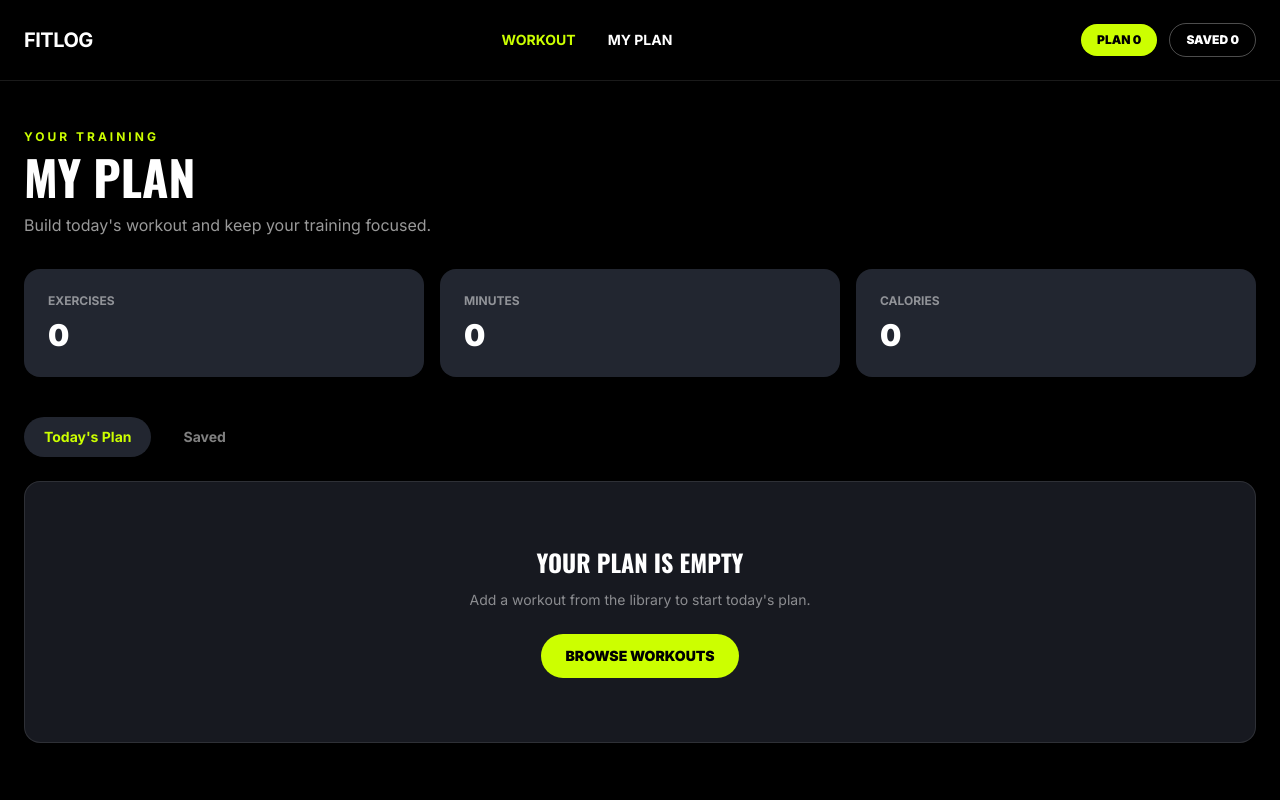
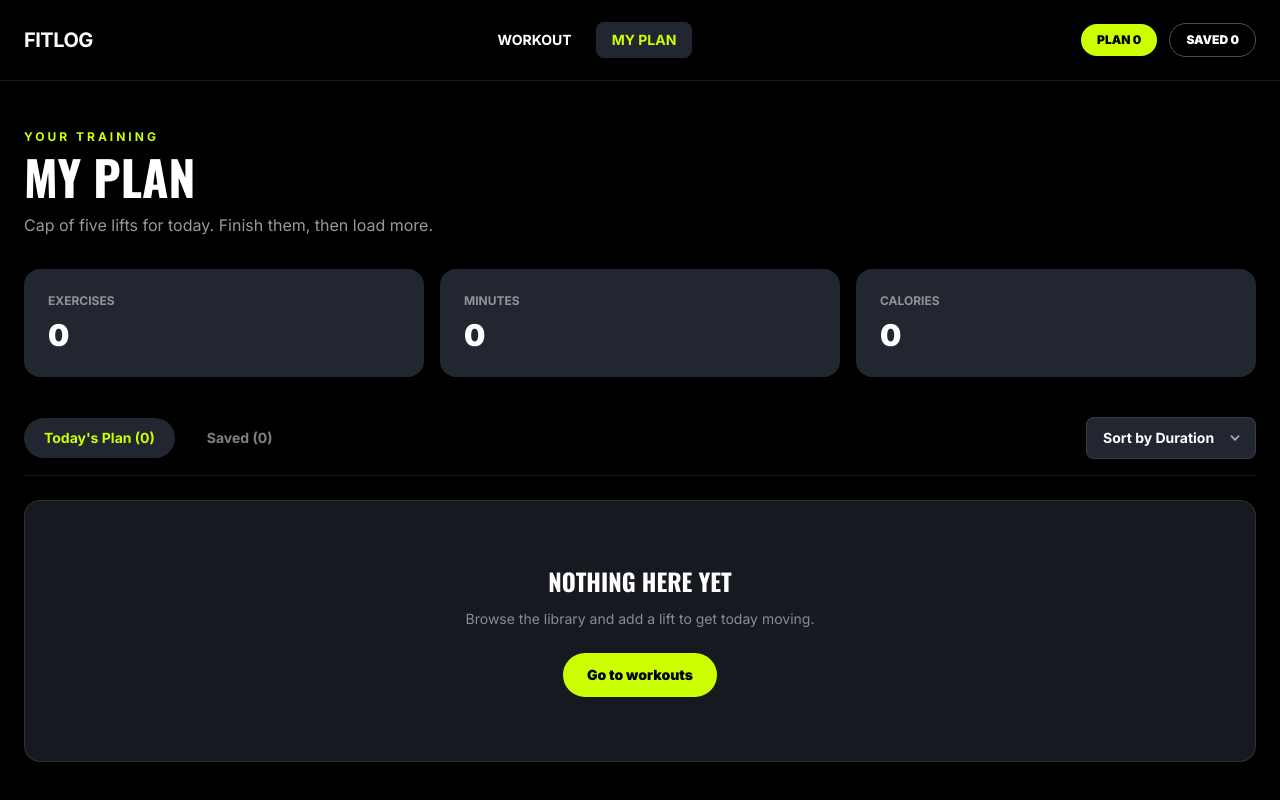
Before and after one commit to nafisanahin/assignment6, a Next.js app: page /my-plan in a window 1280 px wide. Shown: the top 800 px of the page. Built offline with nearby package versions, Linux system fonts and the light colour scheme.

Commit message:
update workout section

```diff
--- a/app/components/Navbar.tsx
+++ b/app/components/Navbar.tsx
@@ -1,12 +1,14 @@
 "use client";
 
 import { useState } from "react";
+import { usePathname } from "next/navigation";
 import { HiMenu, HiX } from "react-icons/hi";
 import { usePlan } from "../context/PlanContext";
 
 export default function Navbar() {
   const [menuOpen, setMenuOpen] = useState(false);
-  const { plan } = usePlan();
+  const pathname = usePathname();
+  const { plan, saved } = usePlan();
 
   return (
     <nav className="border-b border-white/10 bg-black">
@@ -17,14 +19,25 @@ export default function Navbar() {
         </div>
 
         {/* Desktop Navigation */}
-        <div className="hidden items-center gap-8 md:flex">
-          <a href="/" className="text-sm font-bold text-[#CCFF00]">
+        <div className="hidden items-center gap-2 md:flex">
+          <a
+            href="/"
+            className={`rounded-lg px-4 py-2 text-sm font-bold transition ${
+              pathname === "/"
+                ? "bg-[#222630] text-[#CCFF00]"
+                : "text-white hover:text-[#CCFF00]"
+            }`}
+          >
             WORKOUT
           </a>
 
           <a
             href="/my-plan"
-            className="text-sm font-bold text-white transition hover:text-[#CCFF00]"
+            className={`rounded-lg px-4 py-2 text-sm font-bold transition ${
+              pathname === "/my-plan"
+                ? "bg-[#222630] text-[#CCFF00]"
+                : "text-white hover:text-[#CCFF00]"
+            }`}
           >
             MY PLAN
           </a>
@@ -43,7 +56,7 @@ export default function Navbar() {
             href="/my-plan"
             className="rounded-full border border-white/30 px-4 py-2 text-xs font-black text-white"
           >
-            SAVED 0
+            SAVED {saved.length}
           </a>
         </div>
 
@@ -63,7 +76,11 @@ export default function Navbar() {
           <div className="flex flex-col gap-5">
             <a
               href="/"
-              className="text-sm font-bold text-[#CCFF00]"
+              className={`rounded-lg px-4 py-2 text-sm font-bold transition ${
+                pathname === "/"
+                  ? "bg-[#222630] text-[#CCFF00]"
+                  : "text-white hover:text-[#CCFF00]"
+              }`}
               onClick={() => setMenuOpen(false)}
             >
               WORKOUT
@@ -71,7 +88,11 @@ export default function Navbar() {
 
             <a
               href="/my-plan"
-              className="text-sm font-bold text-white"
+              className={`rounded-lg px-4 py-2 text-sm font-bold transition ${
+                pathname === "/my-plan"
+                  ? "bg-[#222630] text-[#CCFF00]"
+                  : "text-white hover:text-[#CCFF00]"
+              }`}
               onClick={() => setMenuOpen(false)}
             >
               MY PLAN
@@ -89,7 +110,7 @@ export default function Navbar() {
                 href="/my-plan"
                 className="rounded-full border border-white/30 px-4 py-2 text-xs font-black text-white"
               >
-                SAVED 0
+                SAVED {saved.length}
               </a>
             </div>
           </div>
--- /dev/null
+++ b/app/components/SaveWorkoutButton.tsx
@@ -0,0 +1,35 @@
+"use client";
+
+import { toast } from "react-toastify";
+import { CiBookmark } from "react-icons/ci";
+import { usePlan, Workout } from "../context/PlanContext";
+
+type SaveWorkoutButtonProps = {
+  workout: Workout;
+};
+
+export default function SaveWorkoutButton({ workout }: SaveWorkoutButtonProps) {
+  const { saved, addToSaved } = usePlan();
+
+  const handleSave = () => {
+    const alreadySaved = saved.some((item) => item.id === workout.id);
+
+    if (alreadySaved) {
+      toast.info("Already saved");
+      return;
+    }
+
+    addToSaved(workout);
+    toast.success("Saved for later");
+  };
+
+  return (
+    <button
+      onClick={handleSave}
+      className="inline-flex items-center gap-2 rounded-xl border border-white/20 bg-transparent px-5 py-3 text-sm font-bold text-white transition hover:bg-white/5"
+    >
+      <CiBookmark size={20} />
+      Save for later
+    </button>
+  );
+}
--- a/app/context/PlanContext.tsx
+++ b/app/context/PlanContext.tsx
@@ -52,19 +52,13 @@ export function PlanProvider({ children }: { children: React.ReactNode }) {
     setLoaded(true);
   }, []);
 
-  // Save plan only after localStorage has been loaded
+  // Save data to localStorage after loading
   useEffect(() => {
     if (!loaded) return;
 
     localStorage.setItem("fitlog-plan", JSON.stringify(plan));
-  }, [plan, loaded]);
-
-  // Save saved workouts only after localStorage has been loaded
-  useEffect(() => {
-    if (!loaded) return;
-
     localStorage.setItem("fitlog-saved", JSON.stringify(saved));
-  }, [saved, loaded]);
+  }, [plan, saved, loaded]);
 
   const addToPlan = (workout: Workout) => {
     setPlan((currentPlan) => {
@@ -98,9 +92,9 @@ export function PlanProvider({ children }: { children: React.ReactNode }) {
 
   const addToSaved = (workout: Workout) => {
     setSaved((currentSaved) => {
-      const alreadyExists = currentSaved.some((item) => item.id === workout.id);
+      const alreadySaved = currentSaved.some((item) => item.id === workout.id);
 
-      if (alreadyExists) {
+      if (alreadySaved) {
         return currentSaved;
       }
 
--- a/app/my-plan/page.tsx
+++ b/app/my-plan/page.tsx
@@ -1,19 +1,52 @@
 "use client";
 
 import Link from "next/link";
-import { HiOutlineX } from "react-icons/hi";
 import Navbar from "../components/Navbar";
 import { usePlan } from "../context/PlanContext";
+import { HiOutlineX } from "react-icons/hi";
+import { useState } from "react";
+
+import { toast } from "react-toastify";
+import { MdCheckCircleOutline } from "react-icons/md";
+import { HiChevronDown } from "react-icons/hi";
 
 export default function MyPlan() {
-  const { plan, removeFromPlan, markAsDone } = usePlan();
+  const { plan, saved, removeFromPlan, removeFromSaved, markAsDone } =
+    usePlan();
 
-  const totalMinutes = plan.reduce(
+  const [activeTab, setActiveTab] = useState<"plan" | "saved">("plan");
+  const [sortBy, setSortBy] = useState<"duration" | "calories" | "rating">(
+    "duration",
+  );
+
+  const sortedPlan = [...plan].sort((a, b) => {
+    if (sortBy === "duration") {
+      return a.duration - b.duration;
+    }
+    if (sortBy === "calories") {
+      return a.caloriesBurned - b.caloriesBurned;
+    }
+    return b.rating - a.rating;
+  });
+
+  const sortedSaved = [...saved].sort((a, b) => {
+    if (sortBy === "duration") {
+      return a.duration - b.duration;
+    }
+    if (sortBy === "calories") {
+      return a.caloriesBurned - b.caloriesBurned;
+    }
+    return b.rating - a.rating;
+  });
+
+  const currentList = activeTab === "plan" ? plan : saved;
+
+  const totalMinutes = currentList.reduce(
     (total, workout) => total + Number(workout.duration || 0),
     0,
   );
 
-  const totalCalories = plan.reduce(
+  const totalCalories = currentList.reduce(
     (total, workout) => total + Number(workout.caloriesBurned || 0),
     0,
   );
@@ -21,39 +54,33 @@ export default function MyPlan() {
   return (
     <>
       <Navbar />
-
       <main className="min-h-screen bg-black px-6 py-12 text-white">
         <div className="mx-auto max-w-7xl">
-          {/* Header */}
           <div>
             <p className="text-xs font-bold tracking-[0.25em] text-[#CCFF00]">
               YOUR TRAINING
             </p>
-
             <h1 className="mt-2 text-4xl font-black uppercase md:text-5xl">
-              MY PLAN
+              MY PLAN{" "}
             </h1>
-
             <p className="mt-3 text-sm text-white/60 md:text-base">
-              Build today's workout and keep your training focused.
+              {" "}
+              Cap of five lifts for today. Finish them, then load more.
             </p>
           </div>
 
-          {/* Metrics */}
           <div className="mt-8 grid gap-4 sm:grid-cols-3">
             <div className="rounded-2xl bg-[#222630] p-6">
               <p className="text-xs font-bold uppercase text-white/50">
                 Exercises
               </p>
-
-              <p className="mt-2 text-3xl font-black">{plan.length}</p>
+              <p className="mt-2 text-3xl font-black">{currentList.length}</p>
             </div>
 
             <div className="rounded-2xl bg-[#222630] p-6">
               <p className="text-xs font-bold uppercase text-white/50">
                 Minutes
               </p>
-
               <p className="mt-2 text-3xl font-black">{totalMinutes}</p>
             </div>
 
@@ -61,66 +88,159 @@ export default function MyPlan() {
               <p className="text-xs font-bold uppercase text-white/50">
                 Calories
               </p>
-
               <p className="mt-2 text-3xl font-black">{totalCalories}</p>
             </div>
           </div>
+          <div className="mt-10 flex flex-col gap-4 border-b border-white/10 pb-4 sm:flex-row sm:items-center sm:justify-between">
+            <div className="flex items-center gap-3">
+              <button
+                onClick={() => setActiveTab("plan")}
+                className={`rounded-full px-5 cursor-pointer py-2.5 text-sm font-bold transition ${activeTab === "plan" ? "bg-[#222630] text-[#CCFF00]" : "text-white/50 hover:text-white"}`}
+              >
+                Today's Plan ({plan.length})
+              </button>
 
-          {/* Tabs */}
-          <div className="mt-10 flex items-center gap-3">
-            <button className="rounded-full bg-[#222630] px-5 py-2.5 text-sm font-bold text-[#CCFF00]">
-              Today's Plan
-            </button>
+              <button
+                onClick={() => setActiveTab("saved")}
+                className={`rounded-full px-5 cursor-pointer py-2.5 text-sm font-bold transition ${activeTab === "saved" ? "bg-[#222630] text-[#CCFF00]" : "text-white/50 hover:text-white"}`}
+              >
+                {" "}
+                Saved ({saved.length})
+              </button>
+            </div>
 
-            <button className="rounded-full px-5 py-2.5 text-sm font-bold text-white/50">
-              Saved
-            </button>
+            <div className="relative">
+              <select
+                value={sortBy}
+                onChange={(e) =>
+                  setSortBy(
+                    e.target.value as "duration" | "calories" | "rating",
+                  )
+                }
+                className="appearance-none rounded-lg border border-white/10 bg-[#222630] py-2.5 pl-4 pr-10 text-sm font-bold text-white outline-none"
+              >
+                <option value="duration">Sort by Duration</option>
+                <option value="calories">Sort by Calories</option>
+                <option value="rating">Sort by Rating</option>
+              </select>
+              <HiChevronDown
+                size={18}
+                className="pointer-events-none absolute right-3 top-1/2 -translate-y-1/2 text-white/60"
+              />
+            </div>
           </div>
-
-          {/* Plan Content */}
           <div className="mt-6">
-            {plan.length === 0 ? (
+            {activeTab === "plan" ? (
+              plan.length === 0 ? (
+                <div className="rounded-2xl border border-white/10 bg-[#171920] px-6 py-16 text-center">
+                  <h2 className="text-2xl font-black uppercase">
+                    NOTHING HERE YET
+                  </h2>
+                  <p className="mt-3 text-sm text-white/50">
+                    {" "}
+                    Browse the library and add a lift to get today moving.
+                  </p>
+                  <Link
+                    href="/"
+                    className="mt-6 inline-flex rounded-full bg-[#CCFF00] px-6 py-3 text-sm font-black text-black transition hover:brightness-95"
+                  >
+                    Go to workouts
+                  </Link>
+                </div>
+              ) : (
+                <div className="space-y-4">
+                  {sortedPlan.map((workout) => (
+                    <div
+                      key={workout.id}
+                      className="rounded-2xl bg-[#222630] p-4"
+                    >
+                      <div className="flex flex-col gap-5 sm:flex-row sm:items-center">
+                        <img
+                          src={workout.image}
+                          alt={workout.name}
+                          className="h-24 w-full rounded-xl object-cover sm:h-24 sm:w-32"
+                        />
+                        <div className="min-w-0 flex-1">
+                          <h2 className="text-lg font-black uppercase">
+                            {workout.name}
+                          </h2>
+                          <p className="mt-1 text-sm text-white/50">
+                            {workout.equipment}
+                          </p>
+                          <p className="mt-2 text-xs font-bold text-white/50">
+                            {Number(workout.duration || 0)} MIN ·{" "}
+                            {Number(workout.caloriesBurned || 0)} CAL · ★{" "}
+                            {workout.rating}
+                          </p>
+                        </div>
+                        <div className="flex flex-wrap items-center gap-2">
+                          <Link
+                            href={`/workout/${workout.id}`}
+                            className="rounded-lg border border-white/15 px-4 py-2 text-xs font-bold text-white transition hover:bg-white/5"
+                          >
+                            View Details
+                          </Link>
+                          <button
+                            onClick={() => {
+                              markAsDone(workout.id);
+                              toast.success("Workout marked as done!");
+                            }}
+                            className="inline-flex cursor-pointer items-center gap-2 rounded-lg bg-[#CCFF00] px-4 py-2 text-xs font-black text-black transition hover:brightness-95"
+                          >
+                            <MdCheckCircleOutline size={18} />
+                            {workout.completed ? "DONE" : "Mark as Done"}
+                          </button>
+                          <button
+                            onClick={() => {
+                              removeFromPlan(workout.id);
+                              toast.success("Workout removed from plan");
+                            }}
+                            className="rounded-lg p-2 cursor-pointer text-white/50 transition hover:bg-white/10 hover:text-white"
+                            aria-label={`Remove ${workout.name}`}
+                          >
+                            <HiOutlineX size={20} />
+                          </button>
+                        </div>
+                      </div>
+                    </div>
+                  ))}
+                </div>
+              )
+            ) : saved.length === 0 ? (
               <div className="rounded-2xl border border-white/10 bg-[#171920] px-6 py-16 text-center">
                 <h2 className="text-2xl font-black uppercase">
-                  Your plan is empty
+                  No saved workouts
                 </h2>
-
                 <p className="mt-3 text-sm text-white/50">
-                  Add a workout from the library to start today's plan.
+                  Save workouts for later from their detail pages.
                 </p>
-
-                <a
+                <Link
                   href="/"
                   className="mt-6 inline-flex rounded-full bg-[#CCFF00] px-6 py-3 text-sm font-black text-black"
                 >
                   BROWSE WORKOUTS
-                </a>
+                </Link>
               </div>
             ) : (
               <div className="space-y-4">
-                {plan.map((workout) => (
+                {sortedSaved.map((workout) => (
                   <div
                     key={workout.id}
                     className="rounded-2xl bg-[#222630] p-4"
                   >
                     <div className="flex flex-col gap-5 sm:flex-row sm:items-center">
-                      {/* Workout Image */}
                       <img
                         src={workout.image}
                         alt={workout.name}
                         className="h-24 w-full rounded-xl object-cover sm:h-24 sm:w-32"
                       />
-
-                      {/* Workout Info */}
                       <div className="min-w-0 flex-1">
                         <h2 className="text-lg font-black uppercase">
                           {workout.name}
                         </h2>
-
                         <p className="mt-1 text-sm text-white/50">
                           {workout.equipment}
                         </p>
-
                         <p className="mt-2 text-xs font-bold text-white/50">
                           {Number(workout.duration || 0)} MIN ·{" "}
                           {Number(workout.caloriesBurned || 0)} CAL · ★{" "}
@@ -128,7 +248,6 @@ export default function MyPlan() {
                         </p>
                       </div>
 
-                      {/* Actions */}
                       <div className="flex flex-wrap items-center gap-2">
                         <Link
                           href={`/workout/${workout.id}`}
@@ -136,18 +255,13 @@ export default function MyPlan() {
                         >
                           View Details
                         </Link>
-
                         <button
-                          onClick={() => markAsDone(workout.id)}
-                          className="rounded-lg bg-[#CCFF00] px-4 py-2 text-xs font-black text-black transition hover:brightness-95"
-                        >
-                          {workout.completed ? "DONE" : "Mark as Done"}
-                        </button>
-
-                        <button
-                          onClick={() => removeFromPlan(workout.id)}
+                          onClick={() => {
+                            removeFromSaved(workout.id);
+                            toast.success("Workout removed from saved");
+                          }}
                           className="rounded-lg p-2 text-white/50 transition hover:bg-white/10 hover:text-white"
-                          aria-label={`Remove ${workout.name}`}
+                          aria-label={`Remove ${workout.name} from saved`}
                         >
                           <HiOutlineX size={20} />
                         </button>
```
Also changed, not shown: app/workout/[id]/page.tsx (+3 -9 lines).
